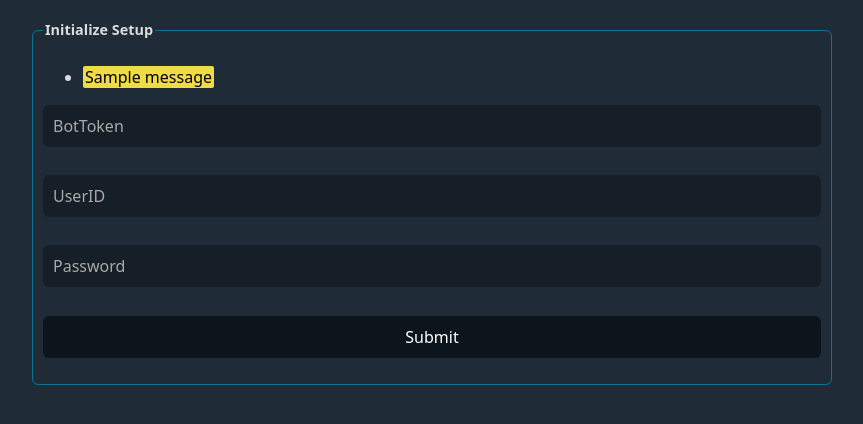
After one commit to RealAmirali/telegramify, a Flask app: page /init in a window 1280 px wide. The commit adds this page. Shown: the top 424 px of the page, without its empty margins (208-1071 px from the left). Run offline with Flask 2, Linux system fonts and the light colour scheme; one stand-in notice (Sample message) is shown.

Commit message:
add initial setup action instead of manual setup

```diff
--- a/telegramify/main.py
+++ b/telegramify/main.py
@@ -1,41 +1,68 @@
-import os, sys
+import sys
 from urllib.parse import quote
 import hashlib
 import logging
+import uuid
 
 import requests
 
-from flask import Flask, request, render_template
-
-import config
+import toml
+from flask import Flask, request, render_template, flash, redirect, url_for
 
 app = Flask(__name__)
 
-app.config['SECRET_KEY'] = config.secret_key
+try:
+    config = toml.loads(open('config.toml', 'r').read())
+    app.config['tgBotToken'] = config['tgBotToken']
+    app.config['tgUserID'] = config['tgUserID']
+    app.config['hashedPassword'] = config['hashedPassword']
+    is_init = False
+except:
+    is_init = True
 
-
-tgBotToken = config.TG_BOT_TOKEN
-tgUserID = config.TG_USER_ID
-hashedPassword = config.HASHED_PASSWORD
-
-if not (tgBotToken or tgUserID or hashedPassword):
-    logging.info("Please add `TG_BOT_TOKEN`, `TG_USER_ID`, `HASHED_PASSWORD` to your config.py and try again")
-    sys.exit(1)
-
-baseUrl = "https://api.telegram.org/bot" + tgBotToken + "/sendMessage?chat_id=" + tgUserID + "&text="
-
+app.config['SECRET_KEY'] = uuid.uuid4().bytes
 
 @app.route('/')
 def index():
+    if is_init == True:
+        return redirect(url_for('init'))
+
     return render_template("index.html")
+
+@app.route('/init', methods=['GET', 'POST'])
+def init():
+    if request.method == 'GET':
+        return render_template("init.html")
+    else:
+        tgBotToken = request.form.get('BotToken')
+        tgUserID = request.form.get('UserID')
+        password = request.form.get('Password')
+
+        if not (tgBotToken and tgUserID and password):
+            flash('Please fill every field')
+            return render_template("init.html", color='red')
+
+        hashedPassword = hashlib.sha256(password.encode()).hexdigest()
+        config = toml.dumps({'tgBotToken': tgBotToken, 'tgUserID': tgUserID, 'hashedPassword': hashedPassword})
+        with open('config.toml', 'w') as f:
+            f.write(config)
+
+        app.config['tgBotToken'] = tgBotToken
+        app.config['tgUserID'] = tgUserID
+        app.config['hashedPassword'] = hashedPassword
+
+        flash("Config file successfully changed")
+        return render_template('init.html', color='green')
 
 @app.route('/send', methods=['POST'])
 def send():
+    baseUrl = "https://api.telegram.org/bot" + app.config['tgBotToken'] + "/sendMessage?chat_id=" + app.config['tgUserID'] + "&text="
+
     sendedHashedPassword = hashlib.sha256(request.form.get('password').encode()).hexdigest()
     content = request.form.get('content')
     if not content:
         return render_template("response.html", code=204, legend="No Content"), 204
-    if not (sendedHashedPassword == hashedPassword):
+    if not (sendedHashedPassword == app.config['hashedPassword']):
         return render_template("response.html", code=401, legend="Unauthorized"), 401
 
     url = baseUrl + str(quote(content))
--- a/telegramify/templates/index.html
+++ b/telegramify/templates/index.html
@@ -4,11 +4,11 @@
 
 <fieldset>
     <legend>Telegramify</legend>
-    <form action="/send" method="POST" id="TForm" style="display: flex;">
+    <form action="/send" method="POST" id="TForm">
         <input type="password" name="password" placeholder="password" style="width: 100%;" />
-        <input type="submit" value="Send" />
+        <textarea form="TForm" name="content" placeholder="Content..." style="height: 40%;" ></textarea>
+        <input type="submit" value="Send" style="width: 100%;" />
     </form>
-    <textarea form="TForm" name="content" placeholder="Content..."></textarea>
 </fieldset>
 
 {% endblock %}
--- /dev/null
+++ b/telegramify/templates/init.html
@@ -0,0 +1,25 @@
+{% extends "base.html" %}
+
+{% block body %}
+
+<fieldset>
+    <legend>Initialize Setup</legend>
+
+    {% with messages = get_flashed_messages() %}
+        {% if messages %}
+            <ul >
+                {% for message in messages %}
+                <li><mark style="background-color: {{color}}">{{ message }}</mark></li>
+                {% endfor %}
+            </ul>
+        {% endif %}
+    {% endwith %}
+    <form action="/init" method="POST" id="form">
+        <input type="text" name="BotToken" placeholder="BotToken" style="width: 100%;" /><br />
+        <input type="text" name="UserID" placeholder="UserID" style="width: 100%;" /><br />
+        <input type="text" name="Password" placeholder="Password" style="width: 100%;" /><br />
+        <input type="submit" value="Submit" style="width: 100%;"/>
+    </form>
+</fieldset>
+
+{% endblock %}
```
Also changed, not shown: readme.md, 2 other files.
